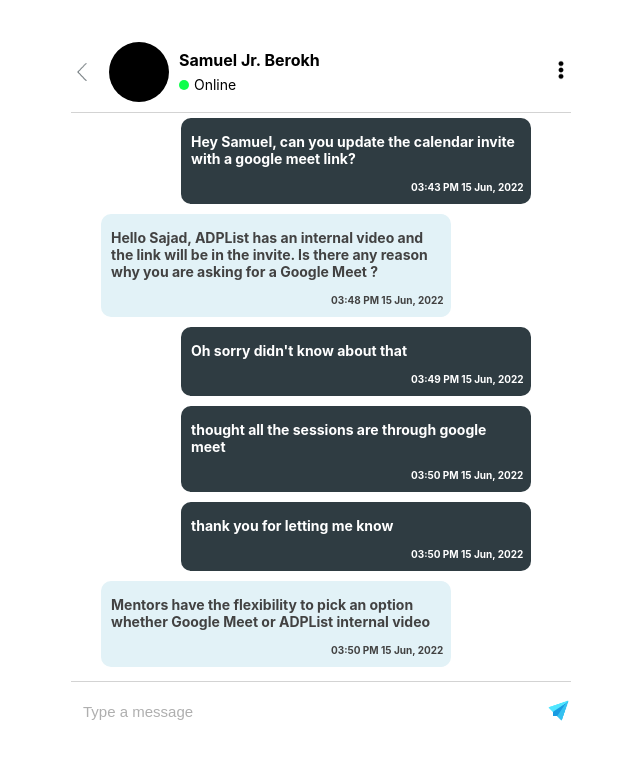
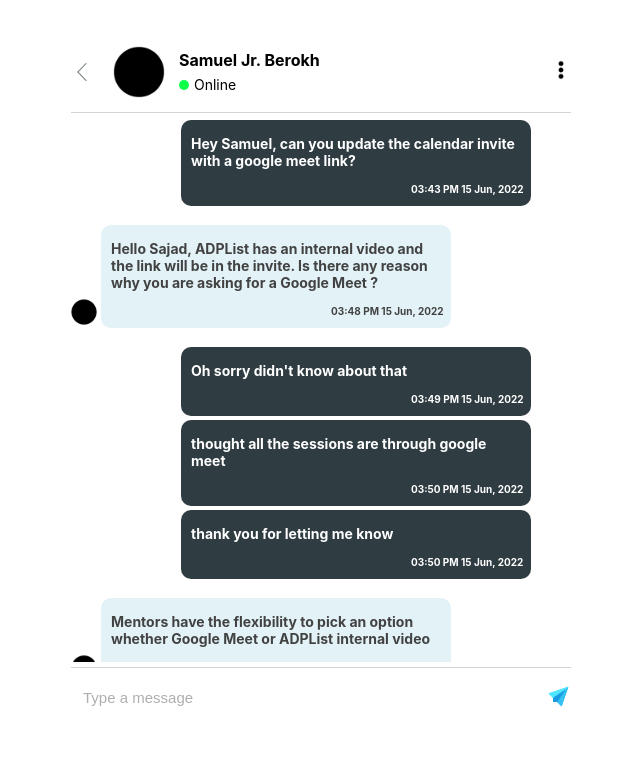
Before and after one commit to Sajadmhy/Chat-App, a Next.js app: page /samuel in a window 1280 px wide. Shown: the top 758 px of the page, without its empty margins (319-959 px from the left). Built offline with nearby package versions, Linux system fonts and the light colour scheme.

Commit message:
Fix spacing between contrast messages and add profile pic to every recieved message

```diff
--- /dev/null
+++ b/components/ChatText.jsx
@@ -0,0 +1,27 @@
+import styles from '../styles/ChatText.module.css';
+import { Data } from './Data';
+import Image from 'next/image';
+
+export default function ChatText(props) {
+    return (
+        <div className={styles.container}>
+            {Data.map((value , index) =>
+                <>
+                    <div key={index} className={value.id === props.id ? styles.myMessage : styles.hisMessage}>
+                        <p>{value.text}</p>
+                        <p className={styles.date}>{value.date}</p>
+                    </div>
+                    <div className={styles.chatProfile} style={{display: value.id === props.id ? 'none' : 'block'}}>
+                    <Image
+                    src={props.picture}
+                    height={30}
+                    width={30}
+                    alt="profile"
+                    />
+                    </div>
+                    <div className={styles.spaceAround} style={{marginTop: value.id !== Data[index+1]?.id ? '15px' : 0}}></div>
+                </>
+            )}
+        </div>
+    )
+}
--- a/components/ChatTextSam.jsx
+++ /dev/null
@@ -1,15 +0,0 @@
-import styles from '../styles/ChatText.module.css';
-import { Data } from './Data';
-
-export default function ChatText() {
-    return (
-        <div className={styles.container}>
-            {Data.map((value , index) =>
-                <div key={index} className={value.id === 1 ? styles.myMessage : styles.hisMessage}>
-                    <p>{value.text}</p>
-                    <p className={styles.date}>{value.date}</p>
-                </div>
-            )}
-        </div>
-    )
-}
--- a/pages/samuel.jsx
+++ b/pages/samuel.jsx
@@ -1,11 +1,15 @@
 import Image from 'next/image'
-import ChatText from '../components/ChatTextSam'
+import ChatText from '../components/ChatText'
 import styles from '../styles/ChatApp.module.css'
 import Link from 'next/link'
+import Head from 'next/head'
 
 export default function Home() {
   return (
     <div className={styles.container}>
+      <Head>
+        <title>Chat Box</title>
+      </Head>
       <main className={styles.main}>
         <div className={styles.chatHead}>
           <Link href="/">
@@ -18,9 +22,13 @@ export default function Home() {
           />
           </div>
           </Link>
-          <div className={styles.blackProfile}>
-
-          </div>
+          <Image
+          src="/profile-sam.png"
+          width={60}
+          height={60}
+          alt="Sajad"
+          priority
+          />
           <div>
             <p>Samuel Jr. Berokh</p>
             <p><span className={styles.dot}></span>Online</p>
@@ -36,7 +44,7 @@ export default function Home() {
           />
           </div>
         </div>
-        <ChatText />
+        <ChatText id={1} picture={"/profile-sam.png"}/>
         <div className={styles.inputField}>
           <input type="text" placeholder='Type a message'/>
           <span className={styles.space}></span>
--- a/styles/ChatApp.module.css
+++ b/styles/ChatApp.module.css
@@ -87,11 +87,3 @@
   .sendIcon {
     user-select: none;
   }
-
-
-.blackProfile {
-  width: 60px;
-  height: 60px;
-  background-color: black;
-  border-radius: 50%;
-}
--- a/styles/ChatText.module.css
+++ b/styles/ChatText.module.css
@@ -1,10 +1,18 @@
 .container {
     width: 500px;
     overflow-y: auto;
-    height: 71vh;
+    height: 68vh;
     position: relative;
     display: flex;
     flex-direction: column;
+    margin: 5px 0;
+}
+
+.chatProfile {
+    position: relative;
+    bottom: 33px;
+    right: 2px;
+    height: 0;
 }
 
 .myMessage {
@@ -15,7 +23,7 @@
     color: white;
     font-weight: bold;
     left: 110px;
-    margin: 5px 0;
+    margin: 2px 0;
     font-size: 14px;
     position: relative;
 }
@@ -29,7 +37,7 @@
     font-weight: bold;
     position: relative;
     left: 30px;
-    margin: 5px 0;
+    margin: 2px 0;
     font-size: 14px;
 }
 
--- a/styles/Home.module.css
+++ b/styles/Home.module.css
@@ -58,12 +58,6 @@
   flex: 1;
 }
 
-.blackProfile {
-  width: 60px;
-  height: 60px;
-  background-color: black;
-  border-radius: 50%;
-}
 
 .footer {
   display: flex;
```
Also changed, not shown: components/ChatTextSajad.jsx (deleted, +0 -15 lines), pages/index.js (+8 -2 lines), pages/sajad.jsx (+6 -2 lines), public/profile-sajad.png (renamed from public/profile.png), public/profile-sam.png (added).
